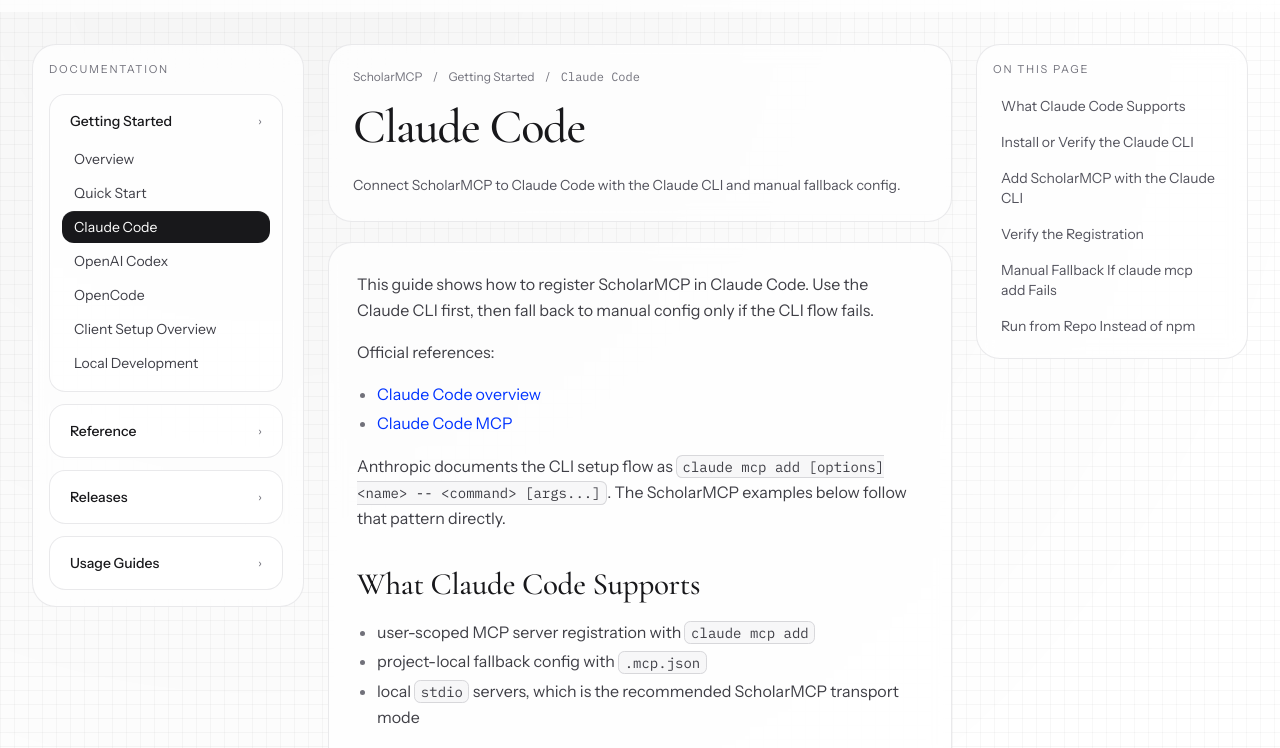
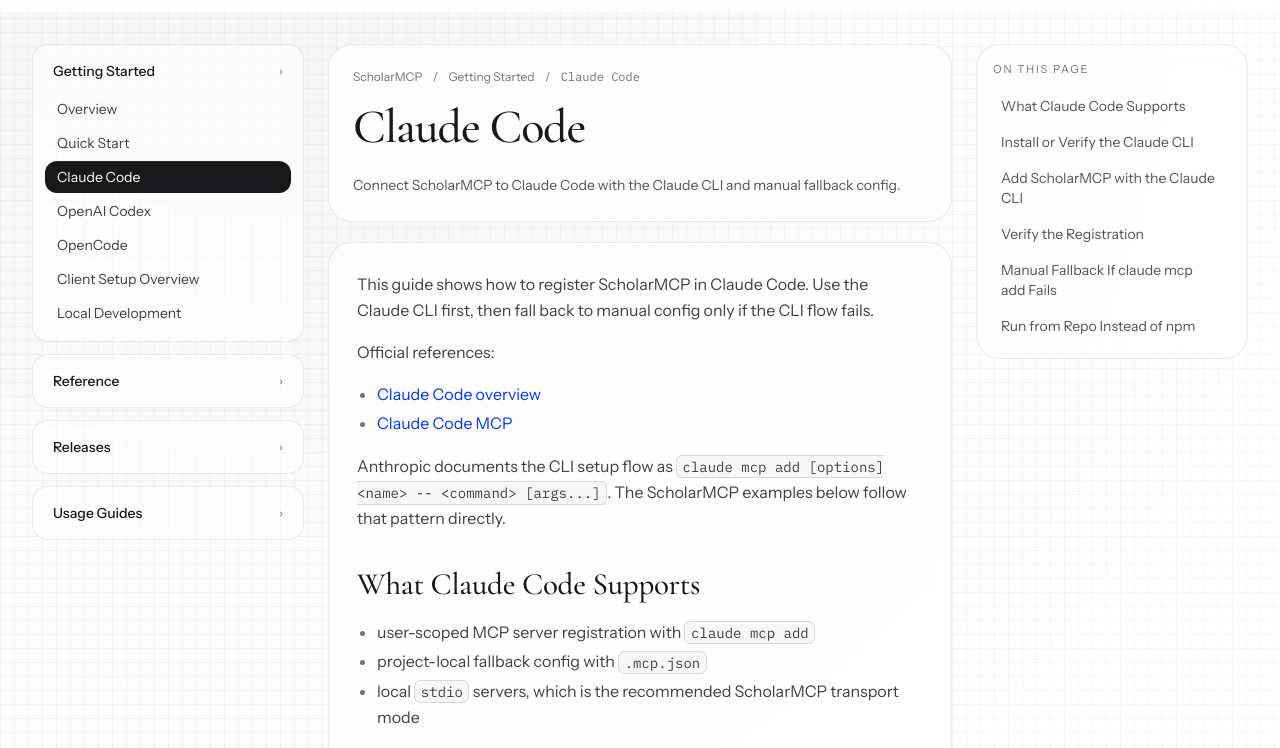
Before and after one commit to lstudlo/ScholarMCP, an Astro site in the folder apps/docs/: page /getting-started/claude-code in a window 1280 px wide. Shown: the part 52-800 px from the top of the page. Built offline with nearby package versions, Linux system fonts and the light colour scheme; Astro itself is replaced by a stand-in of ours.

Commit message:
fix(docs): remove nested sidebar container

```diff
--- a/apps/docs/src/components/docs/SiteShell.astro
+++ b/apps/docs/src/components/docs/SiteShell.astro
@@ -70,15 +70,8 @@
     <div class:list={['grid gap-4 lg:gap-6', isHome ? 'xl:grid-cols-[minmax(0,1fr)]' : 'xl:grid-cols-[17rem_minmax(0,1fr)_17rem]' +
        ' xl:items-start']}>
       {!isHome && (
-        <aside class="sticky top-6 hidden self-start xl:block">
-          <div>
-            <div class="flex max-h-[calc(100dvh-24px)] min-h-0 flex-col overflow-hidden rounded-3xl border border-zinc-200/80 bg-white/75 p-4 backdrop-blur dark:border-zinc-800 dark:bg-zinc-950/70">
-              <p class="shrink-0 text-[11px] tracking-[0.16em] text-zinc-500 uppercase">Documentation</p>
-              <div class="mt-4 min-h-0 flex-1 overflow-y-auto pr-1">
-                <SidebarNav items={sidebar} />
-              </div>
-            </div>
-          </div>
+        <aside class="sticky top-6 hidden max-h-[calc(100dvh-24px)] self-start overflow-y-auto xl:block">
+          <SidebarNav items={sidebar} />
         </aside>
       )}
 
```
